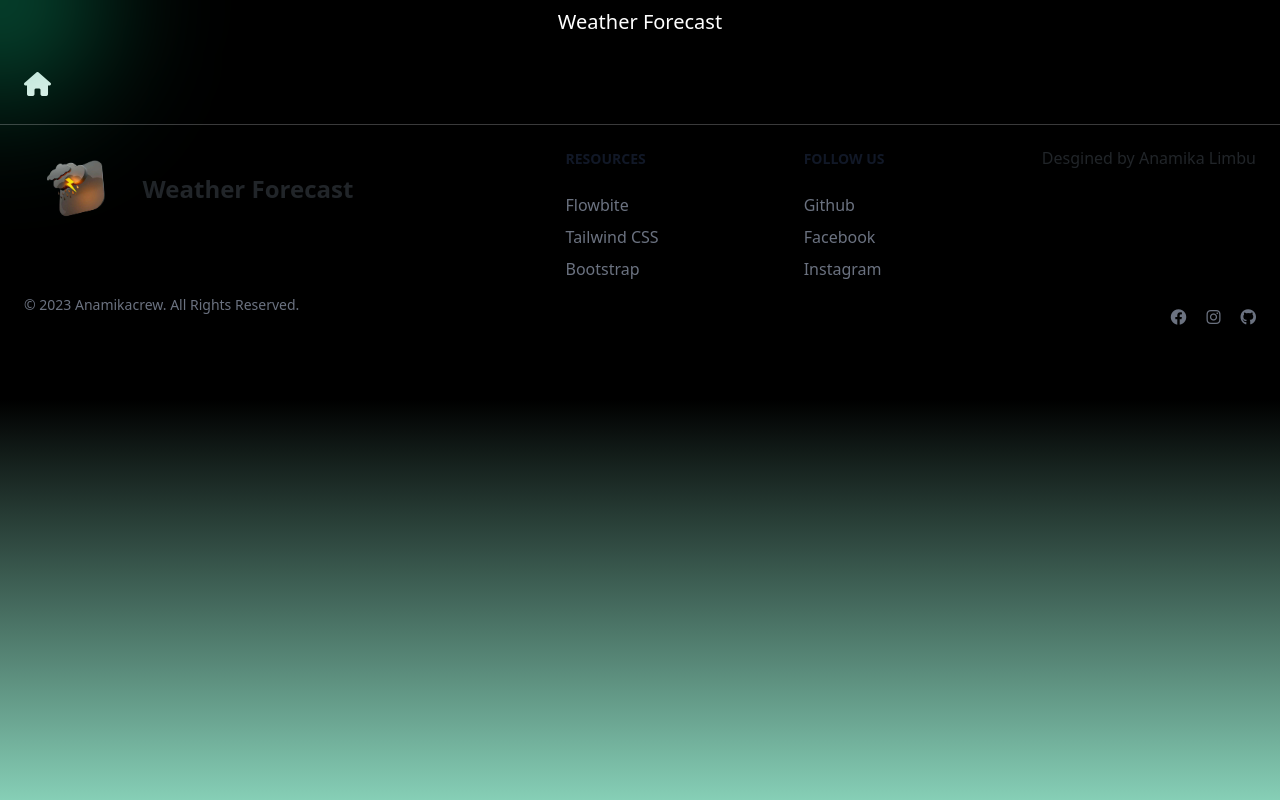
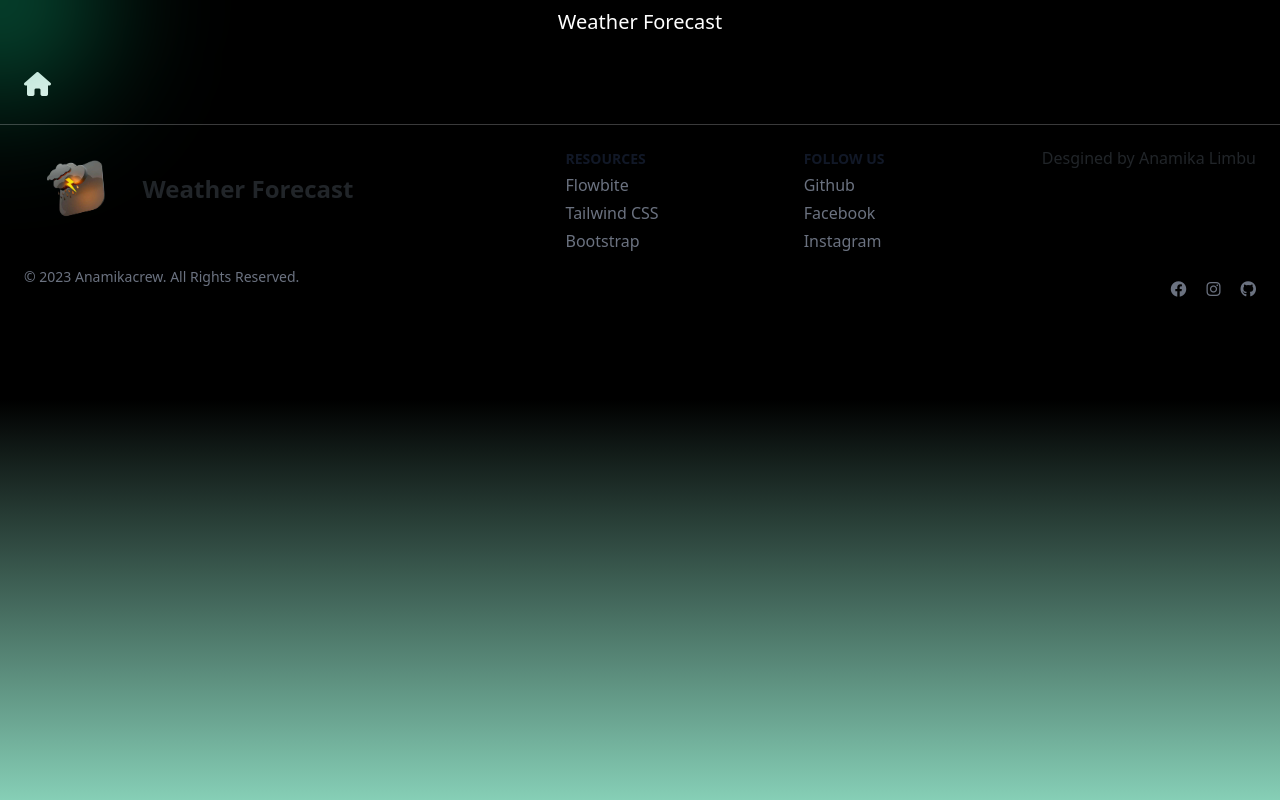
Before and after one commit to Anamikalimbu/weatherapp, a Nuxt app: page /Today in a window 1280 px wide. Built offline with nearby package versions, Linux system fonts and the light colour scheme.

Commit message:
last vue changes added

```diff
--- a/components/Last.vue
+++ b/components/Last.vue
@@ -4,7 +4,7 @@
 <footer class=" dark:bg-gray-900">
     <div class="mx-auto w-full max-w-screen-xl p-4 py-6 lg:py-8">
         <div class="md:flex md:justify-between">
-          <div class="mb-6 md:mb-0">
+          <div class="mb-3 md:mb-0">
               <a href="https://flowbite.com/" class="flex items-center">
                   <img src="~/assets/logo.png" class=" h-20 mr-3" alt="FlowBite Logo" />
                   <span class="self-center text-2xl font-semibold whitespace-nowrap dark:text-white">Weather Forecast </span>
@@ -12,12 +12,12 @@
           </div>
           <div class="grid grid-cols-2 gap-8 sm:gap-6 sm:grid-cols-3">
               <div>
-                  <h2 class="mb-6 text-sm font-semibold text-gray-900 uppercase dark:text-white">Resources</h2>
+                  <h2 class="mb-1 text-sm font-semibold text-gray-900 uppercase dark:text-white">Resources</h2>
                   <ul class="text-gray-500 dark:text-gray-400 font-medium">
-                      <li class="mb-2">
+                      <li class="mb-1">
                           <a href="https://flowbite.com/" target="_blank" class="hover:underline">Flowbite</a>
                       </li>
-                      <li class="mb-2">
+                      <li class="mb-1">
                           <a href="https://tailwindcss.com/" target="_blank" class="hover:underline">Tailwind CSS</a>
                       </li>
                       <li>
@@ -26,12 +26,12 @@
                   </ul>
               </div>
               <div>
-                  <h2 class="mb-6 text-sm font-semibold text-gray-900 uppercase dark:text-white">Follow us</h2>
+                  <h2 class="mb-1 text-sm font-semibold text-gray-900 uppercase dark:text-white">Follow us</h2>
                   <ul class="text-gray-500 dark:text-gray-400 font-medium">
-                      <li class="mb-2">
+                      <li class="mb-1">
                           <a href="https://github.com/Anamikalimbu" target="_blank" class="hover:underline ">Github</a>
                       </li>
-                      <li class="mb-2">
+                      <li class="mb-1">
                           <a href="https://www.facebook.com/anamika.limbu.942" target="_blank" class="hover:underline">Facebook</a>
                       </li>
                       <li>
```
